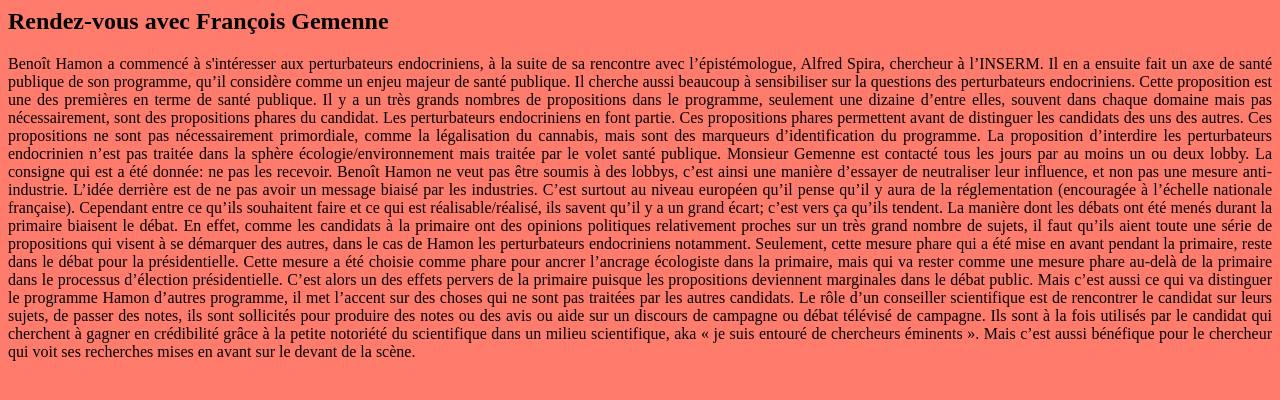
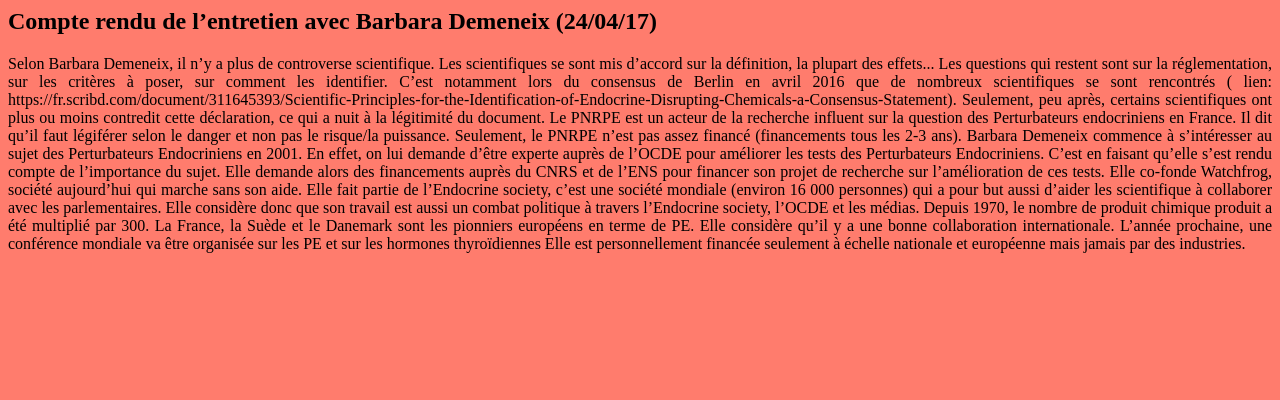
Before and after one commit to controverses/perturbateurs-endocriniens, a Jekyll site: the page annexe.md/Gemenne.html, which Jekyll copies as it is, in a window 1280 px wide. Shown: the top 400 px of the page. Built offline with Jekyll 4.4.1, drawn with Linux system fonts in a browser that asks for light colours.

Commit message:
Update Gemenne.html

```diff
--- a/annexe.md/Gemenne.html
+++ b/annexe.md/Gemenne.html
@@ -67,22 +67,21 @@
 
   <article class="article">
 
-  <h1> Rendez-vous avec François Gemenne</h1>
+  <h1> Compte rendu de l’entretien avec Barbara Demeneix (24/04/17)</h1>
 
-  <p align="justify"> Benoît Hamon a commencé à s'intéresser aux perturbateurs endocriniens, à la suite de sa rencontre avec l’épistémologue, Alfred Spira, chercheur à l’INSERM. Il en a ensuite fait un axe de santé publique de son programme, qu’il considère comme un enjeu majeur de santé publique.
 
-Il cherche aussi beaucoup à sensibiliser sur la questions des perturbateurs endocriniens. Cette proposition est une des premières en terme de santé publique. Il y a un très grands nombres de propositions dans le programme, seulement une dizaine d’entre elles, souvent dans chaque domaine mais pas nécessairement, sont des propositions phares du candidat. Les perturbateurs endocriniens en font partie. Ces propositions phares permettent avant de distinguer les candidats des uns des autres. Ces propositions ne sont pas nécessairement primordiale, comme la légalisation du cannabis, mais sont des marqueurs d’identification du programme.
+  <p align="justify"> Selon Barbara Demeneix, il n’y a plus de controverse scientifique. Les scientifiques se sont mis d’accord sur la définition, la plupart des effets... Les questions qui restent sont sur la réglementation, sur les critères à poser, sur comment les identifier. C’est notamment lors du consensus de Berlin en avril 2016 que de nombreux scientifiques se sont rencontrés ( lien: https://fr.scribd.com/document/311645393/Scientific-Principles-for-the-Identification-of-Endocrine-Disrupting-Chemicals-a-Consensus-Statement). Seulement, peu après, certains scientifiques ont plus ou moins contredit cette déclaration, ce qui a nuit à la légitimité du document.
+Le PNRPE est un acteur de la recherche influent sur la question des Perturbateurs endocriniens en France. Il dit qu’il faut légiférer selon le danger et non pas le risque/la puissance. Seulement, le PNRPE n’est pas assez financé (financements tous les 2-3 ans). Barbara Demeneix commence à s’intéresser au sujet des Perturbateurs Endocriniens en 2001. En effet, on lui demande d’être experte auprès de l’OCDE pour améliorer les tests des Perturbateurs Endocriniens. C’est en faisant qu’elle s’est rendu compte de l’importance du sujet. Elle demande alors des financements auprès du CNRS et de l’ENS pour financer son projet de recherche sur l’amélioration de ces tests. Elle co-fonde Watchfrog, société aujourd’hui qui marche sans son aide.
 
-La proposition d’interdire les perturbateurs endocrinien n’est pas traitée dans la sphère écologie/environnement mais traitée par le volet santé publique.
+      Elle fait partie de l’Endocrine society, c’est une société mondiale (environ 16 000 personnes) qui a pour but aussi d’aider les scientifique à collaborer avec les parlementaires.
+Elle considère donc que son travail est aussi un combat politique à travers l’Endocrine society, l’OCDE et les médias.
 
-Monsieur Gemenne est contacté tous les jours par au moins un ou deux lobby. La consigne qui est a été donnée: ne pas les recevoir. Benoît Hamon ne veut pas être soumis à des lobbys, c’est ainsi une manière d’essayer de neutraliser leur influence, et non pas une mesure anti-industrie. L’idée derrière est de ne pas avoir un message biaisé par les industries.
+Depuis 1970, le nombre de produit chimique produit a été multiplié par 300.
 
-C’est surtout au niveau européen qu’il pense qu’il y aura de la réglementation (encouragée à l’échelle nationale française). Cependant entre ce qu’ils souhaitent faire et ce qui est réalisable/réalisé, ils savent qu’il y a un grand écart; c’est vers ça qu’ils tendent.
+La France, la Suède et le Danemark sont les pionniers européens en terme de PE.
 
-La manière dont les débats ont été menés durant la primaire biaisent le débat. En effet, comme les candidats à la primaire ont des opinions politiques relativement proches sur un très grand nombre de sujets, il faut qu’ils aient toute une série de propositions qui visent à se démarquer des autres, dans le cas de Hamon les perturbateurs endocriniens notamment. Seulement, cette mesure phare qui a été mise en avant pendant la primaire, reste dans le débat pour la présidentielle. Cette mesure a été choisie comme phare pour ancrer l’ancrage écologiste dans la primaire, mais qui va rester comme une mesure phare au-delà de la primaire dans le processus d’élection présidentielle. C’est alors un des effets pervers de la primaire puisque les propositions deviennent marginales dans le débat public. Mais c’est aussi ce qui va distinguer le programme Hamon d’autres programme, il met l’accent sur des choses qui ne sont pas traitées par les autres candidats.
-
-Le rôle d’un conseiller scientifique est de rencontrer le candidat sur leurs sujets, de passer des notes, ils sont sollicités pour produire des notes ou des avis ou aide sur un discours de campagne ou débat télévisé de campagne. Ils sont à la fois utilisés par le candidat qui cherchent à gagner en crédibilité grâce à la petite notoriété du scientifique dans un milieu scientifique, aka « je suis entouré de chercheurs éminents ». Mais c’est aussi bénéfique pour le chercheur qui voit ses recherches mises en avant sur le devant de la scène.
-
+Elle considère qu’il y a une bonne collaboration internationale. L’année prochaine, une conférence mondiale va être organisée sur les PE et sur les hormones thyroïdiennes
+Elle est personnellement financée seulement à échelle nationale et européenne mais jamais par des industries.
 
 </p
       </article>
```
